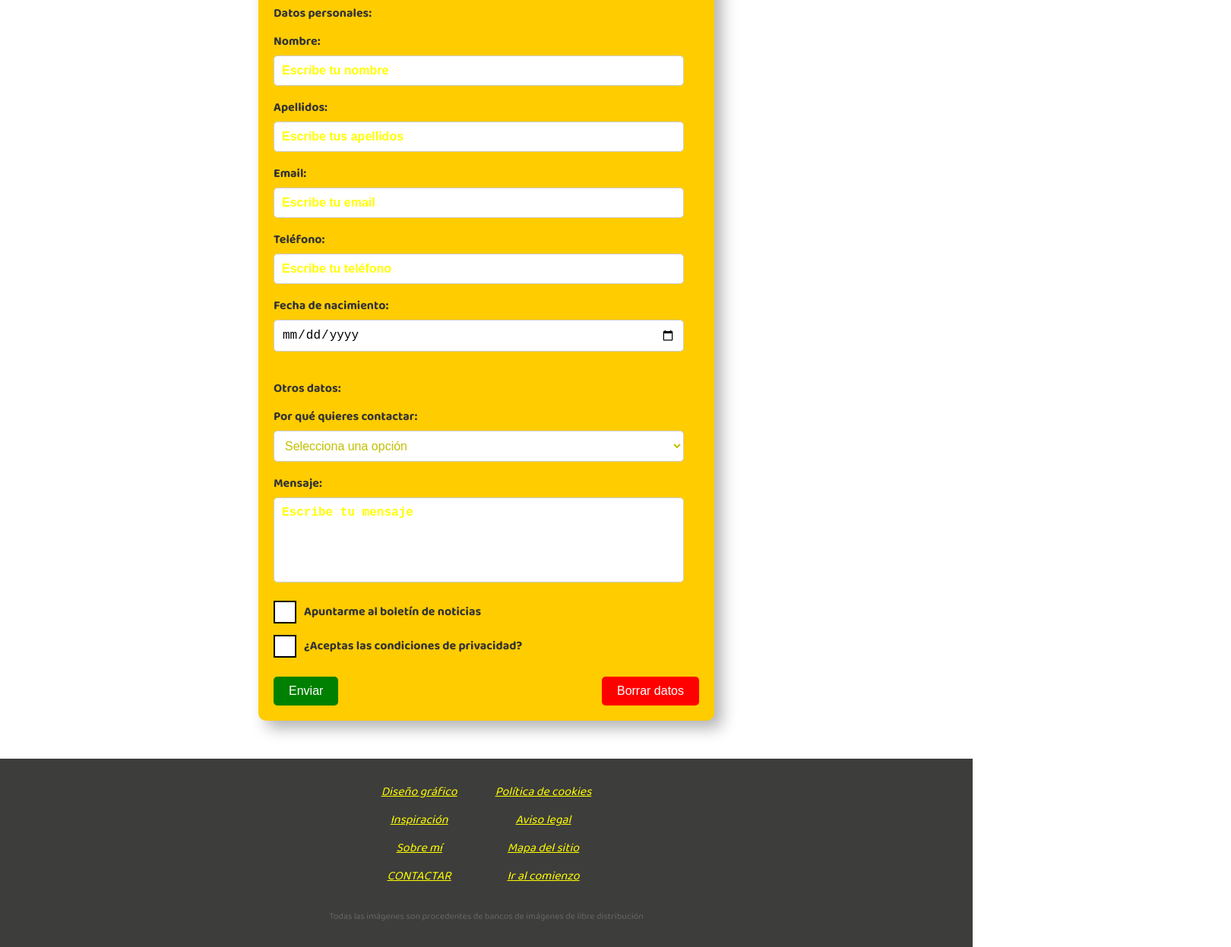
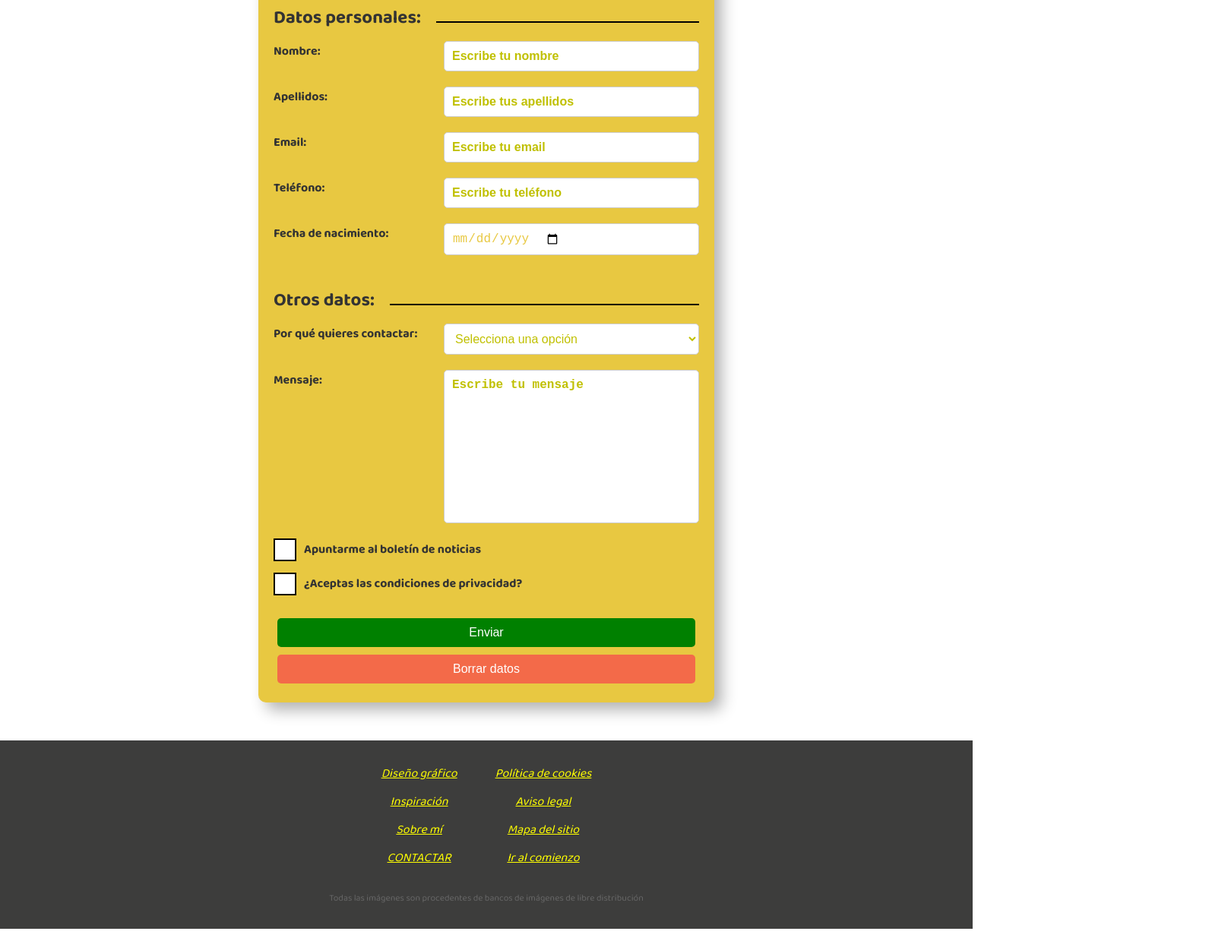
Before and after one commit to Ayoubb4/Practica4, a plain HTML site: page Ejercicios/Contactar.html in a window 1280 px wide. Shown: the part 358-1605 px from the top of the page at 76% size, 1620 px wide, since content can reach past the window. After the commit the page ends 1581 px from the top, so only its background shows below. Drawn offline with Linux system fonts and the light colour scheme; files whose address does not match are found by name.

Commit message:
Practica 4 19/11/2024

```diff
--- a/Ejercicios/Contactar.html
+++ b/Ejercicios/Contactar.html
@@ -13,8 +13,8 @@
 <body>
     <header class="cabecera">
         <div class="cabecera-contenido">
-            <a href="Index.html" class="logo">
-                <img src="/Practica 4/Materiales/materiales/imagenes_practica_final/logo_ico.png" alt="Logo">
+            <a  class="headerformat" href="Index.html" class="logo">
+                <img src="/Practica 4/Materiales/materiales/imagenes_practica_final/logo_peq.png" alt="Logo">
                 <span class="nombrelogo">Ayoub Misbah Fatouh</span>
             </a>
             <nav class="menu-principal">
@@ -22,7 +22,7 @@
                     <li><a title="Inicio" href="Index.html">Inicio</a></li>
                     <li><a title="Diseño Gráfico" href="Diseño.html">Diseño gráfico</a></li>
                     <li><a title="Inspiracion" href="Inspiracion.html">Inspiración</a></li>
-                    <li><a title="Sobre Mí" href="SobreMi.html">Sobre mí</a></li>
+                    <li><a title="Sobre Mí" href="#">Sobre mí</a></li>
                     <li><a class="activo" title="Contactar" href="Contactar.html">Contactar</a></li>
                 </ul>
             </nav>
@@ -64,35 +64,41 @@
         <form class="formcontact">
             <h1>Contactar</h1>
             <fieldset>
-                <legend>Datos personales:</legend>
-                <label for="nombre">Nombre:</label>
-                <input type="text" id="nombre" name="nombre" placeholder="Escribe tu nombre" required>
+                <div class="legend-container">
+                    <legend><h2>Datos personales:</h2></legend>
+                    <div class="linea-derecha"></div>
+                  </div>
+                <label for="nombre">Nombre:<input type="text" id="nombre" name="nombre" placeholder="Escribe tu nombre" required></label>
 
-                <label for="apellidos">Apellidos:</label>
-                <input type="text" id="apellidos" name="apellidos" placeholder="Escribe tus apellidos" required>
 
-                <label for="email">Email:</label>
-                <input type="email" id="email" name="email" placeholder="Escribe tu email" required>
+                <label for="apellidos">Apellidos: <input type="text" id="apellidos" name="apellidos" placeholder="Escribe tus apellidos" required></label>
 
-                <label for="telefono">Teléfono:</label>
-                <input type="tel" id="telefono" name="telefono" placeholder="Escribe tu teléfono" required>
 
-                <label for="nacimiento">Fecha de nacimiento:</label>
-                <input type="date" id="nacimiento" name="nacimiento" required>
+                <label for="email">Email:<input type="email" id="email" name="email" placeholder="Escribe tu email" required></label>
+
+
+                <label for="telefono">Teléfono: <input type="tel" id="telefono" name="telefono" placeholder="Escribe tu teléfono" required></label>
+
+
+                <label for="nacimiento">Fecha de nacimiento:<input type="date" id="nacimiento" name="nacimiento" required></label>
+
             </fieldset>
 
             <fieldset>
-                <legend>Otros datos:</legend>
-                <label for="motivo">Por qué quieres contactar:</label>
-                <select id="motivo" name="motivo" required>
+                <div class="legend-container">
+                    <legend><h2>Otros datos:</h2></legend>
+                    <div class="linea-derecha"></div>
+                  </div>
+                <label for="motivo">Por qué quieres contactar:<select id="motivo" name="motivo" required>
                     <option value="" disabled selected>Selecciona una opción</option>
                     <option value="proyecto">Ofrecer un proyecto</option>
                     <option value="consulta">Consulta general</option>
                     <option value="soporte">Soporte técnico</option>
-                </select>
+                </select></label>
 
-                <label for="mensaje">Mensaje:</label>
-                <textarea id="mensaje" name="mensaje" rows="5" placeholder="Escribe tu mensaje" required></textarea>
+
+                <label for="mensaje">Mensaje:                <textarea id="mensaje" name="mensaje" rows="5" placeholder="Escribe tu mensaje" required></textarea>
+                </label>
 
                 <div class="checkbox-group">
                     <label class="custom-checkbox">
@@ -110,6 +116,8 @@
 
             <div class="button-group">
                 <button type="submit" class="btn enviar">Enviar</button>
+            </div>
+            <div class="button-group">
                 <button type="reset" class="btn borrar">Borrar datos</button>
             </div>
         </form>
--- a/Ejercicios/estilos.css
+++ b/Ejercicios/estilos.css
@@ -13,6 +13,10 @@ body {
     background-color: #333;
     color: #fff;
     width: 100%;
+}
+
+.headerformat{
+    text-decoration: none;
 }
 
 .cabecera-contenido {
@@ -259,7 +263,7 @@ ul.menu-redes-sociales-dentro {
 }
 
 span.nombrelogo {
-    text-decoration: none;
+    text-decoration: none black;
     color: white;
 }
 
@@ -419,6 +423,11 @@ span.textolinks {
     text-decoration: underline;
 }
 
+.downtextlink{
+    color: #e5cb40;
+    text-decoration: underline;
+    font-weight: bold;
+}
 .codigo-ejemplo {
     background-color: #f4f4f4;
     padding: 20px;
@@ -453,6 +462,7 @@ span.textolinks {
     display: inline-flex;
     align-items: center;
     gap: 10px;
+    justify-content: flex-start;
 }
 
 .textocheck {
@@ -482,7 +492,7 @@ span.textolinks {
     display: none;
     width: 10px;
     height: 40px;
-    border: solid blue;
+    border: solid green;
     border-width: 0 5px 5px 0;
     transform: rotate(45deg);
 }
@@ -497,7 +507,7 @@ span.textolinks {
     width: 100%;
     max-width: 600px;
     padding: 20px;
-    background-color: #ffcc00;
+    background-color: #e8c841;
     border-radius: 10px;
     box-shadow: 10px 10px 20px rgba(0, 0, 0, 0.3);
     margin: 50px auto;
@@ -511,7 +521,7 @@ span.textolinks {
 
 input::placeholder,
 textarea::placeholder {
-    color: yellow;
+    color: rgb(192, 192, 1);
     font-weight: bold;
     opacity: 1;
 }
@@ -519,26 +529,36 @@ textarea::placeholder {
 fieldset {
     border: none;
     margin-bottom: 20px;
+    position: relative;
 }
-
+.legend-container {
+    display: flex;
+    align-items: center;
+    justify-content: space-between;
+    font-weight: normal;
+  }
 legend {
     font-weight: bold;
     margin-bottom: 10px;
-    display: block;
+    display: inline-block;
+    margin-right: 10px;
+
 }
 
 label {
-    display: block;
+    display: flex;
     margin-bottom: 5px;
     font-weight: bold;
+    justify-content: space-between;
 }
-
 input,
 select,
 textarea {
-    width: calc(100% - 20px);
     margin-bottom: 15px;
+    display: flex;
+    padding-left: 10px;
     padding: 10px;
+    width: 60%;
     font-size: 1rem;
     border: 1px solid #ccc;
     border-radius: 5px;
@@ -546,10 +566,15 @@ textarea {
 
 select {
     background-color: #fff;
+    align-items: center;
     color: rgb(192, 192, 1);
     border: 1px solid #ccc;
     border-radius: 5px;
     padding: 10px;
+    width: 60%;
+}
+textarea#mensaje{
+    padding-bottom: 100px;
 }
 
 select option {
@@ -586,6 +611,8 @@ button {
 button.enviar {
     background-color: green;
     color: white;
+    width: 100%;
+    margin: 5px;
 }
 
 button.enviar:hover {
@@ -593,10 +620,30 @@ button.enviar:hover {
 }
 
 button.borrar {
-    background-color: red;
+    background-color: #ff005278;
     color: white;
+    width: 100%;
+    margin: 5px;
+
 }
 
 button.borrar:hover {
     background-color: #8b0000;
 }
+
+input#nacimiento{
+    width: calc(100% - 20px);
+    margin-bottom: 15px;
+    width: 60%;
+    font-size: 1rem;
+    border: 1px solid #ccc;
+    border-radius: 5px;
+    color: #e8c841;
+}
+
+.linea-derecha {
+    flex-grow: 1;
+    height: 2px;
+    background-color: #000;
+    margin-left: 10px;
+}
```
Also changed, not shown: Ejercicios/Diseño.html (+3 -3 lines), Ejercicios/Index.html (+3 -2 lines), Ejercicios/Inspiracion.html (+23 -5 lines), Ejercicios/SobreMi.html (deleted).
